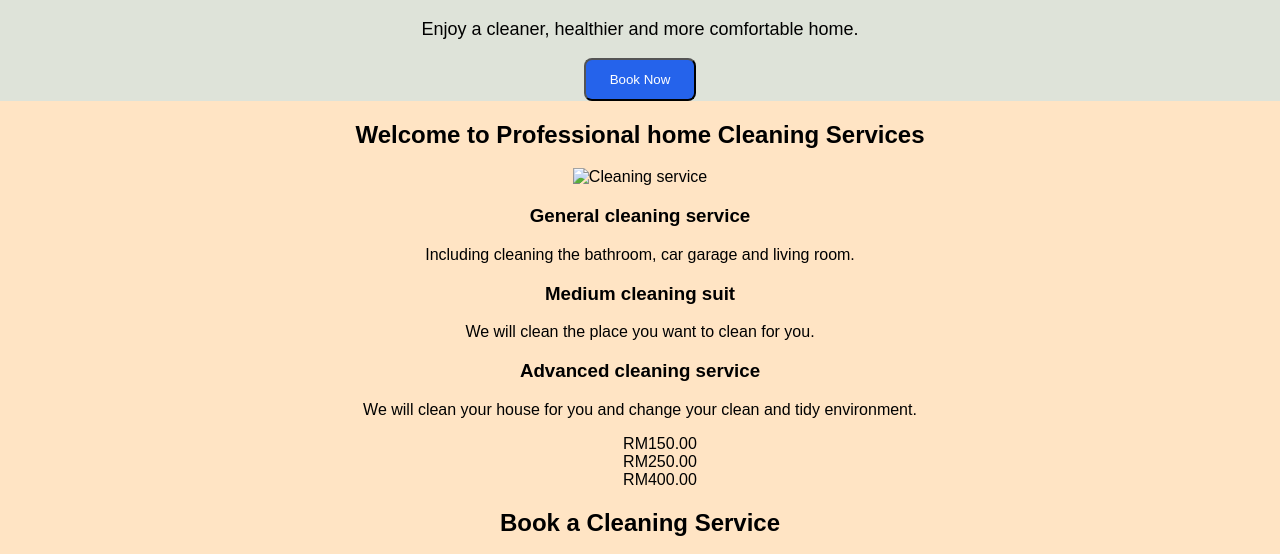
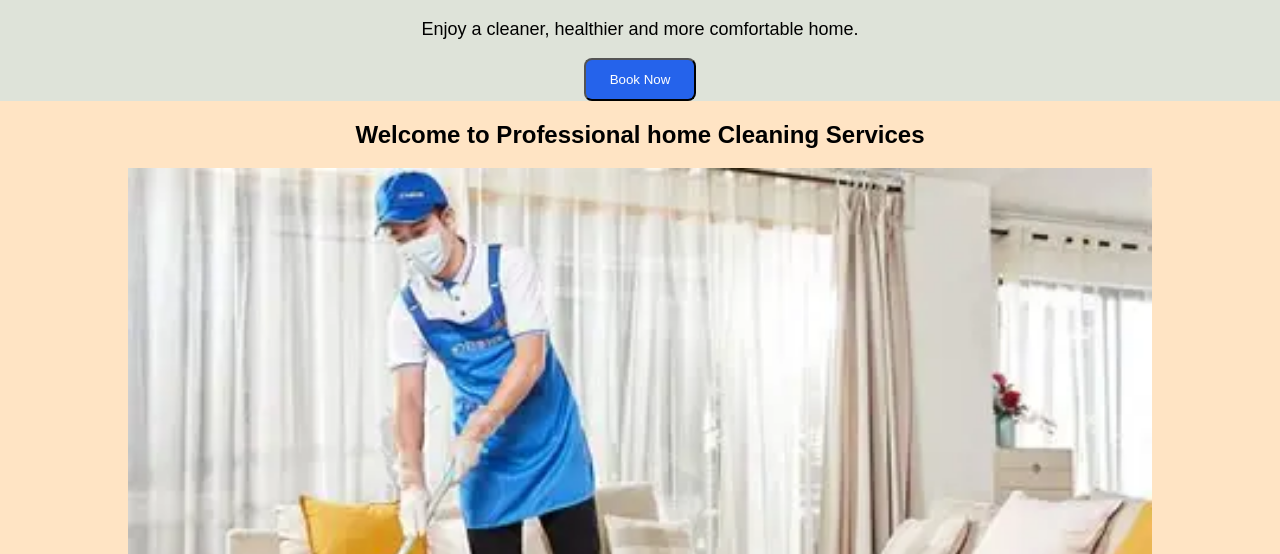
Before and after one commit to liaowen-jing/homecare-cleaning-service, a plain HTML site: page index.html in a window 1280 px wide. Shown: the part 222-776 px from the top of the page. Drawn offline with Linux system fonts and the light colour scheme.

Commit message:
Repair image

```diff
--- a/index.html
+++ b/index.html
@@ -34,7 +34,7 @@
 <section id="about">
 <h2>Welcome to Professional home Cleaning Services </h2>
 <p></p>
-<img src="。images/cleaning.jpg" alt="Cleaning service">
+<img src="./images/cleaning.jpg" alt="Cleaning service">
 </section>
 
 <section id="services">
```
